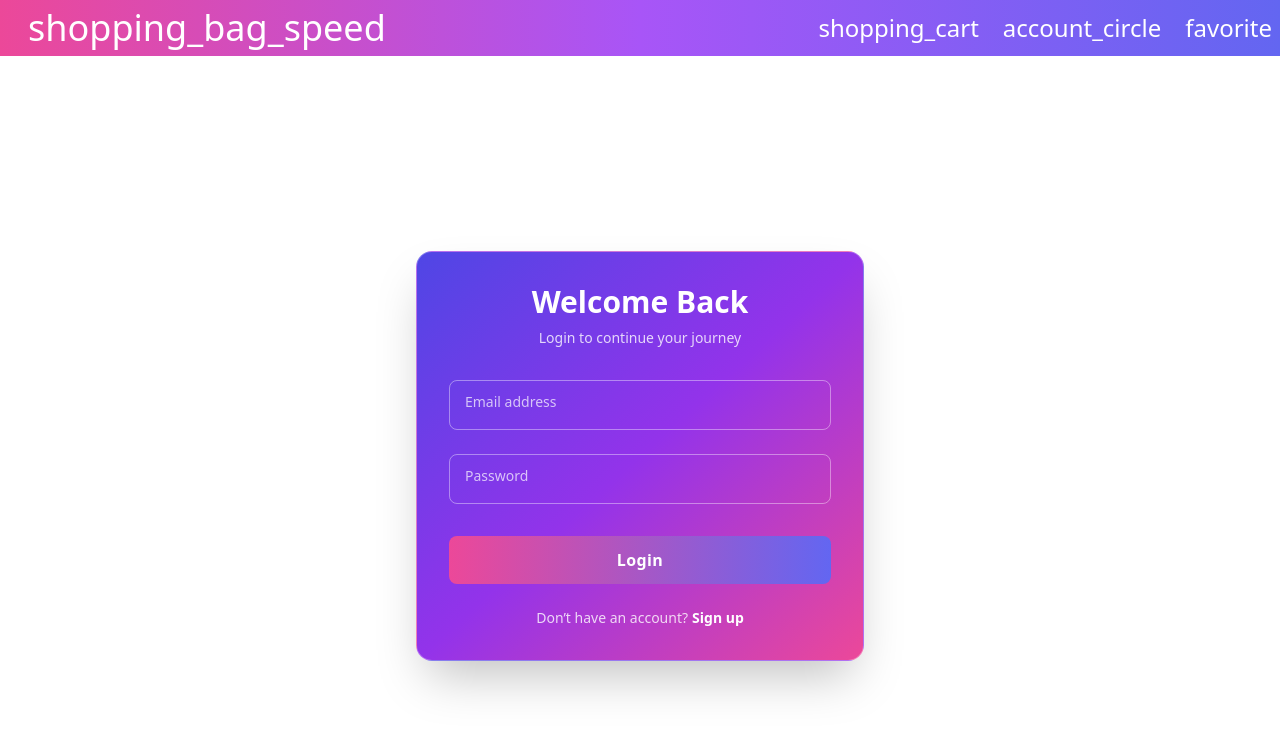
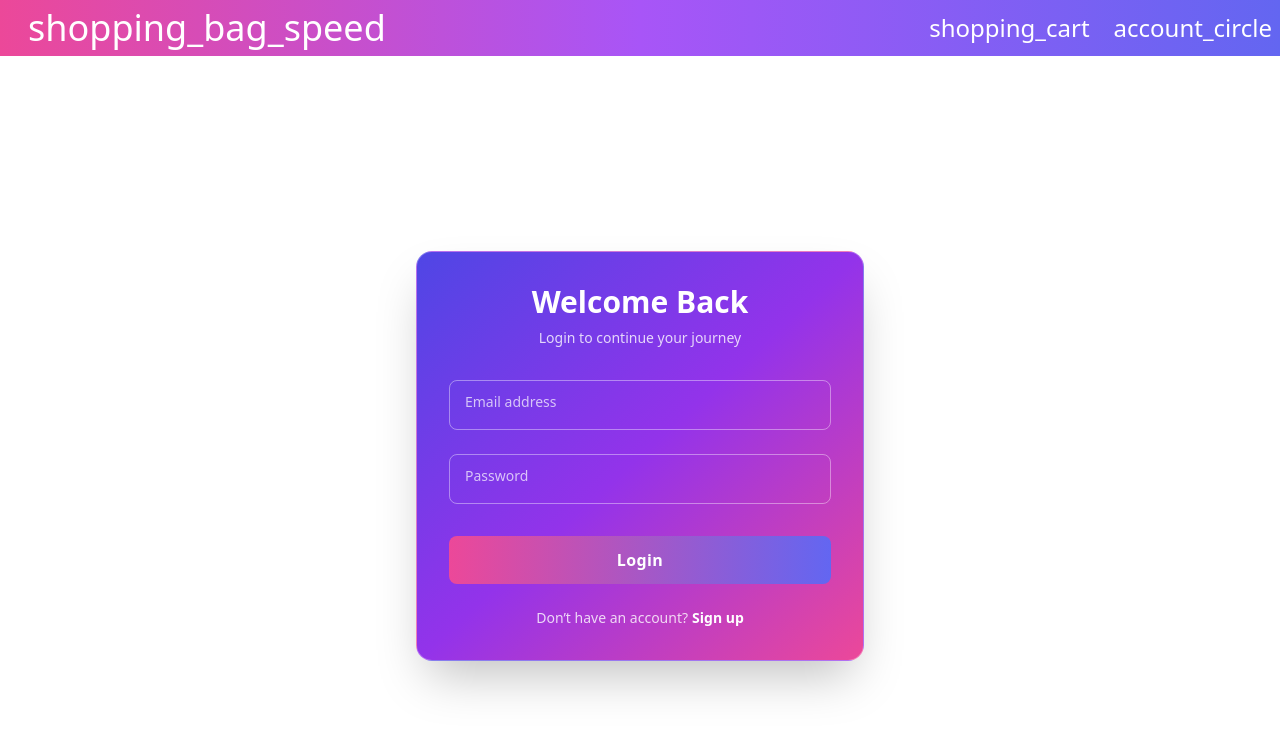
Before and after one commit to raunak5616/E-Commerce, a React (Create React App) app in the folder e-commerce/: page /login in a window 1280 px wide. Shown: the top 734 px of the page. Built offline with nearby package versions, Linux system fonts and the light colour scheme.

Commit message:
Update index.jsx

```diff
--- a/e-commerce/src/frontend/components/navbar/index.jsx
+++ b/e-commerce/src/frontend/components/navbar/index.jsx
@@ -63,10 +63,6 @@ export const Navbar = () => {
             )}
           </div>
         )}
-
-        <span className="material-symbols-outlined text-2xl p-2 hover:cursor-pointer">
-          favorite
-        </span>
       </nav>
     </header>
   );
```
